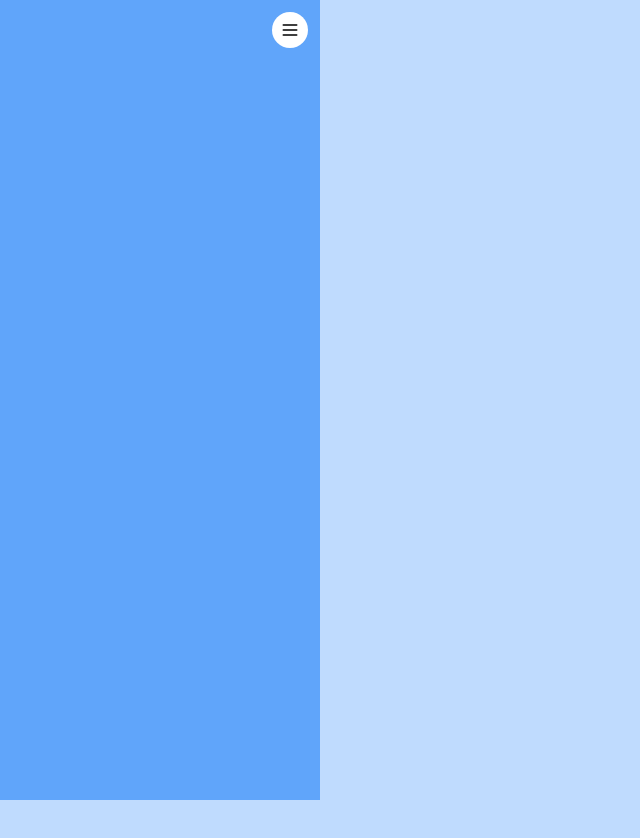
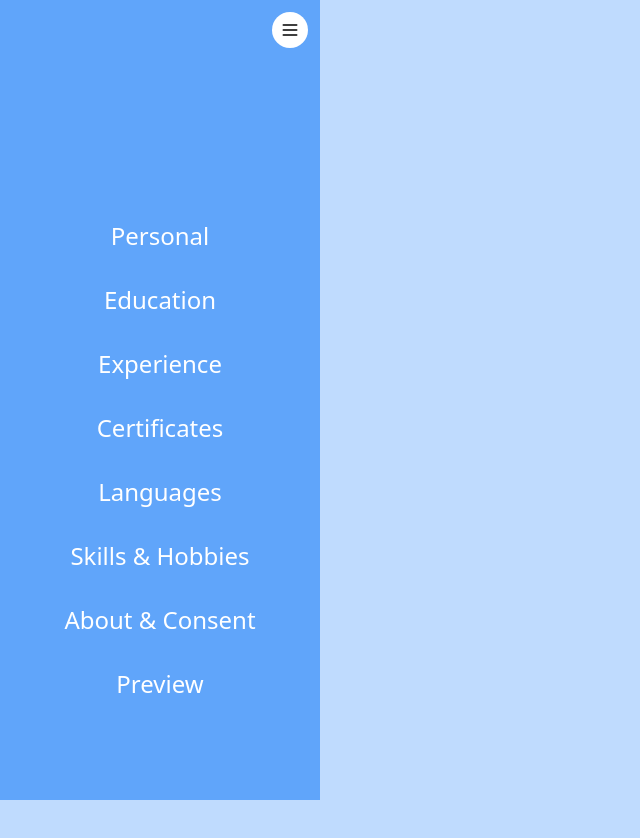
Before and after one commit to nacz0/cv-maker, a React (Vite) app: page /creator in a window 1280 px wide. Shown: the top 838 px of the page, without its empty margins (0-640 px from the left). Before the commit the page ends 800 px from the top, so only its background shows below. Built offline with nearby package versions, Linux system fonts and the light colour scheme.

Commit message:
creator side nav

```diff
--- a/src/components/Creator.tsx
+++ b/src/components/Creator.tsx
@@ -1,6 +1,8 @@
 import { useState } from "react";
 import { Outlet } from "react-router-dom";
+import { useCVStore } from "../cvStore";
 import MenuHamburgerIcon from "../svgs/menuHamburger";
+import { CV } from "./CV";
 
 export function Creator() {
   return (
@@ -9,10 +11,32 @@ export function Creator() {
       <div className=" w-1/2 flex justify-center items-center">
         <Outlet />
       </div>
+      <div className="w-1/4">
+        <CVPreview />
+      </div>
     </main>
   );
 }
 
+function CVPreview() {
+  const info = useCVStore((state) => state);
+  console.log(info);
+  return (
+    <div>
+      <CV info={info} />
+    </div>
+  );
+}
+const sections = [
+  { name: "Personal", address: "personal" },
+  { name: "Education", address: "education" },
+  { name: "Experience", address: "experience" },
+  { name: "Certificates", address: "certificates" },
+  { name: "Languages", address: "languages" },
+  { name: "Skills & Hobbies", address: "skills&hobbies" },
+  { name: "About & Consent", address: "about&consent" },
+  { name: "Preview", address: "preview" },
+];
 function Menu() {
   const [open, setOpen] = useState(true);
   return (
@@ -30,6 +54,23 @@ function Menu() {
             <MenuHamburgerIcon />
           </button>
         </div>
+        <div className="flex flex-col items-center justify-center h-full">
+          {sections.map((section) => {
+            return (
+              <div
+                key={section.address}
+                className="w-full flex justify-center items-center h-16"
+              >
+                <a
+                  href={`/creator/${section.address}`}
+                  className="text-white text-2xl"
+                >
+                  {section.name}
+                </a>
+              </div>
+            );
+          })}
+        </div>
       </div>
     </div>
   );
```
